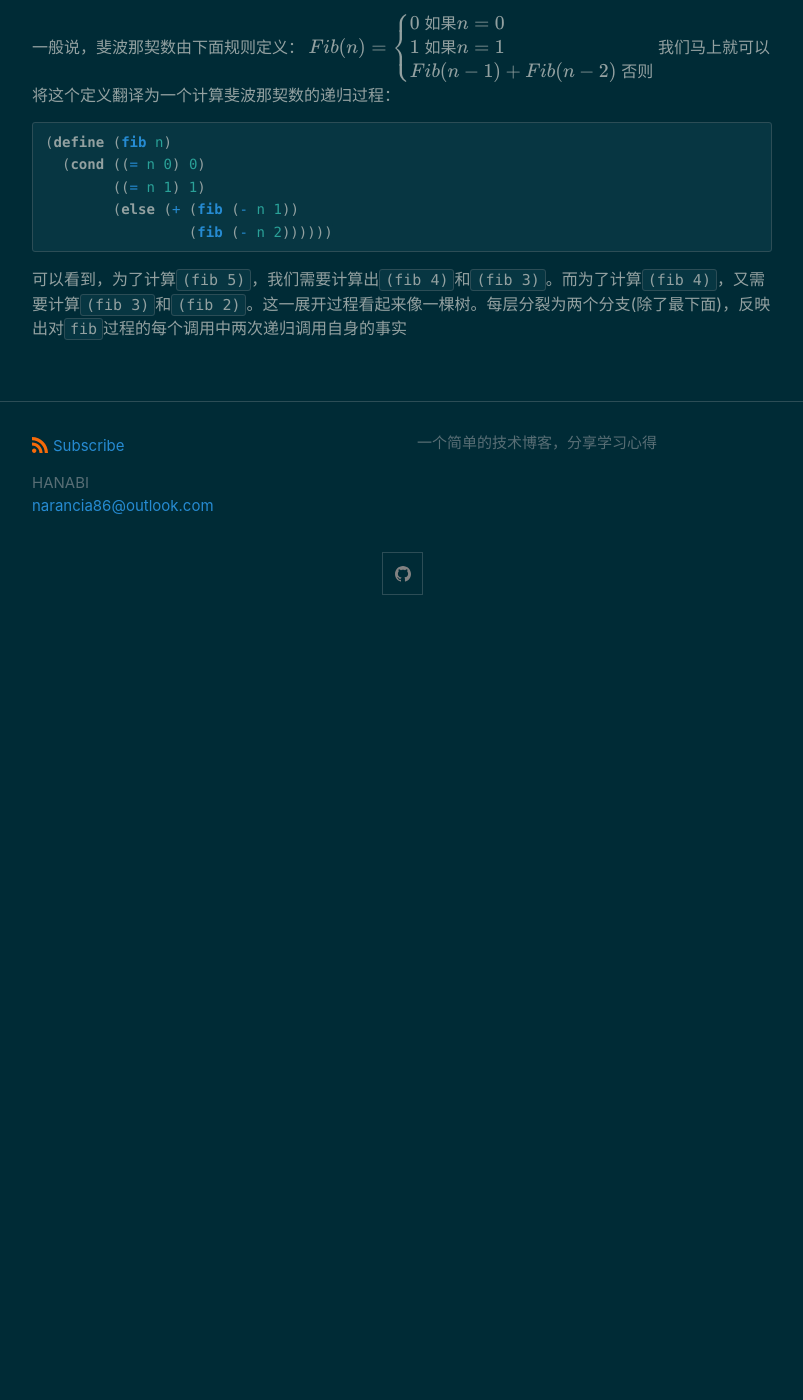
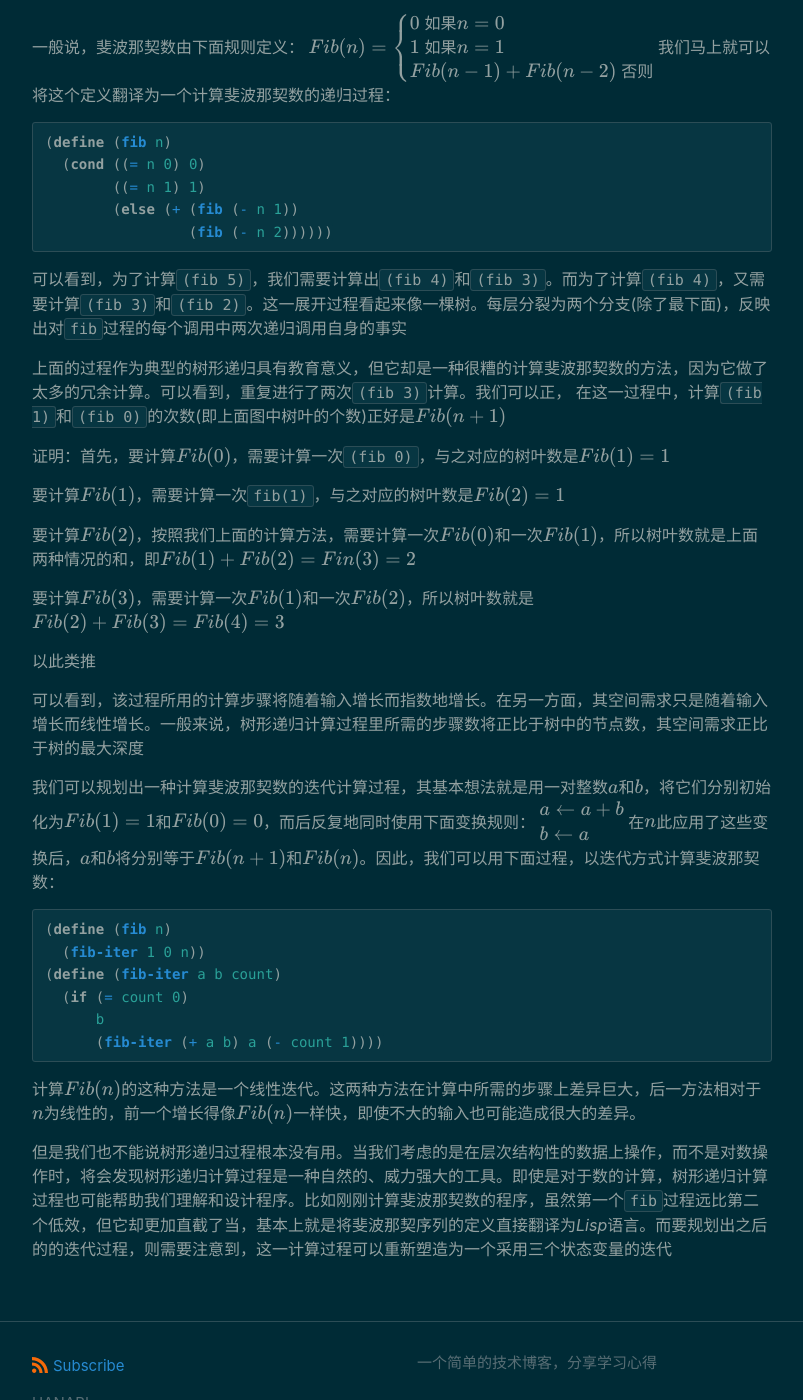
Before and after one commit to KamenRiderKuuga/kamenriderkuuga.github.io, a Jekyll site: the page built from _posts/2020-10-21-Foundation-6.md, in a window 1280 px wide and 1400 px high, scrolled down 16505 px. Shown: the whole window, without its empty margins (238-1041 px from the left). Built offline with Jekyll 4.4.1, drawn with Linux system fonts in a browser that asks for light colours; before the commit the page ends 17135 px from its top, so only the background shows below that.

Commit message:
Update 2020-10-21-Foundation-6.md

````diff
--- a/_posts/2020-10-21-Foundation-6.md
+++ b/_posts/2020-10-21-Foundation-6.md
@@ -682,3 +682,38 @@ $$
 ```
 
 可以看到，为了计算`(fib 5)`，我们需要计算出`(fib 4)`和`(fib 3)`。而为了计算`(fib 4)`，又需要计算`(fib 3)`和`(fib 2)`。这一展开过程看起来像一棵树。每层分裂为两个分支(除了最下面)，反映出对`fib`过程的每个调用中两次递归调用自身的事实
+
+上面的过程作为典型的树形递归具有教育意义，但它却是一种很糟的计算斐波那契数的方法，因为它做了太多的冗余计算。可以看到，重复进行了两次`(fib 3)`计算。我们可以正， 在这一过程中，计算`(fib 1)`和`(fib 0)`的次数(即上面图中树叶的个数)正好是$$Fib(n+1)$$
+
+证明：首先，要计算$$Fib(0)$$，需要计算一次`(fib 0)`，与之对应的树叶数是$$Fib(1)=1$$
+
+要计算$$Fib(1)$$，需要计算一次`fib(1)`，与之对应的树叶数是$$Fib(2)=1$$
+
+要计算$$Fib(2)$$，按照我们上面的计算方法，需要计算一次$$Fib(0)$$和一次$$Fib(1)$$，所以树叶数就是上面两种情况的和，即$$Fib(1)+Fib(2)=Fin(3)=2$$
+
+要计算$$Fib(3)$$，需要计算一次$$Fib(1)$$和一次$$Fib(2)$$，所以树叶数就是$$Fib(2)+Fib(3)=Fib(4)=3$$
+
+以此类推
+
+可以看到，该过程所用的计算步骤将随着输入增长而指数地增长。在另一方面，其空间需求只是随着输入增长而线性增长。一般来说，树形递归计算过程里所需的步骤数将正比于树中的节点数，其空间需求正比于树的最大深度
+
+我们可以规划出一种计算斐波那契数的迭代计算过程，其基本想法就是用一对整数$$a$$和$$b$$，将它们分别初始化为$$Fib(1)=1$$和$$Fib(0)=0$$，而后反复地同时使用下面变换规则：
+$$
+\begin{aligned}&a←a+b\\
+&b←a
+\end{aligned}
+$$
+在$$n$$此应用了这些变换后，$$a$$和$$b$$将分别等于$$Fib(n+1)$$和$$Fib(n)$$。因此，我们可以用下面过程，以迭代方式计算斐波那契数：
+
+```scheme
+(define (fib n)
+  (fib-iter 1 0 n))
+(define (fib-iter a b count)
+  (if (= count 0)
+      b
+      (fib-iter (+ a b) a (- count 1))))
+```
+
+计算$$Fib(n)$$的这种方法是一个线性迭代。这两种方法在计算中所需的步骤上差异巨大，后一方法相对于$$n$$为线性的，前一个增长得像$$Fib(n)$$一样快，即使不大的输入也可能造成很大的差异。
+
+但是我们也不能说树形递归过程根本没有用。当我们考虑的是在层次结构性的数据上操作，而不是对数操作时，将会发现树形递归计算过程是一种自然的、威力强大的工具。即使是对于数的计算，树形递归计算过程也可能帮助我们理解和设计程序。比如刚刚计算斐波那契数的程序，虽然第一个`fib`过程远比第二个低效，但它却更加直截了当，基本上就是将斐波那契序列的定义直接翻译为*Lisp*语言。而要规划出之后的的迭代过程，则需要注意到，这一计算过程可以重新塑造为一个采用三个状态变量的迭代
````
